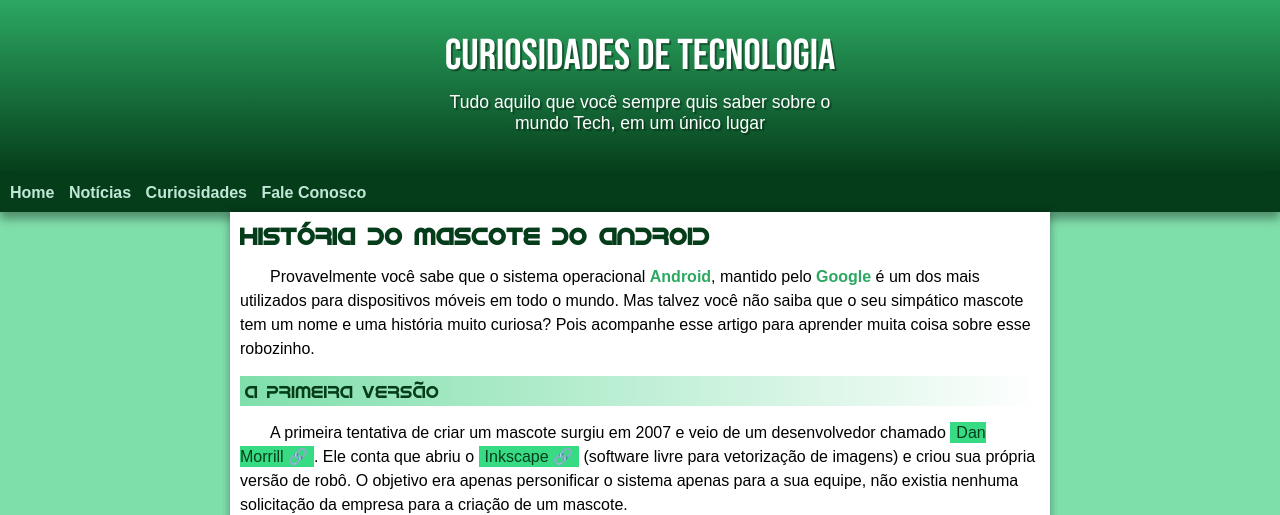
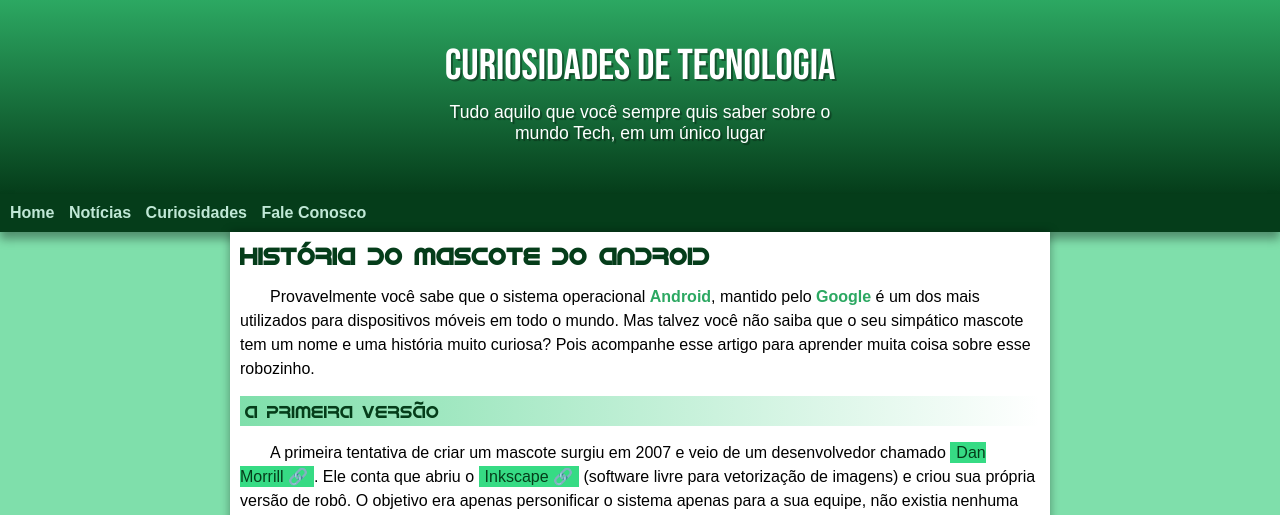
Before and after one commit to Vanzicleiton/Projeto-Android, a plain HTML site: page index.html in a window 1280 px wide. Shown: the top 515 px of the page. Drawn offline with Linux system fonts and the light colour scheme.

Commit message:
Update style.css

```diff
--- a/style.css
+++ b/style.css
@@ -41,7 +41,7 @@ body {
 
 /* ================== Estilos do header ================ */
 header {
-    padding: 30px;
+    padding: 40px;
     color: white;
     background-image: linear-gradient(to bottom, var(--cor_04), var(--cor_05));
     font-family: var(--fonte_destaque);
@@ -51,7 +51,7 @@ header h1 {
     text-align: center;
     font-weight: normal;
     font-size: 2.7em;
-    padding: 0px 10px 0px 10px;
+    padding: 0px 15px 0px 15px;
     text-shadow: 2px 2px 0px var(--cor_sombra);
 }
 
```
